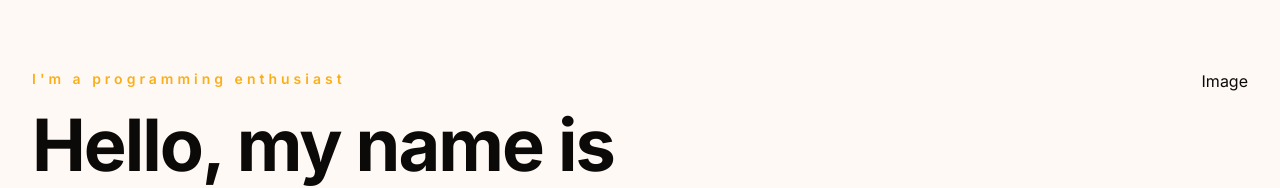
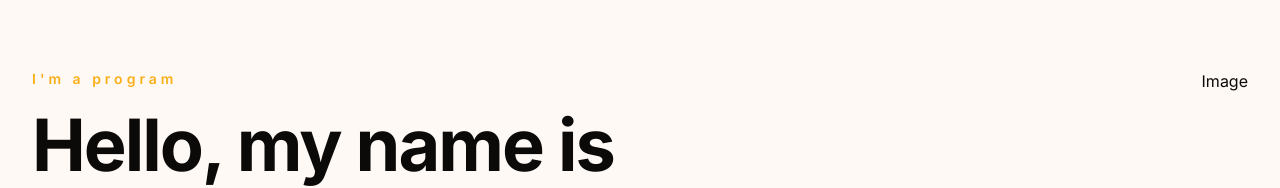
Before and after one commit to GCarido/my-portfolio, a Next.js app: page / in a window 1280 px wide. Shown: the part 144-332 px from the top of the page. Built offline with nearby package versions, Linux system fonts and the light colour scheme.

Commit message:
Make small changes in type animation text

```diff
--- a/components/Hero.jsx
+++ b/components/Hero.jsx
@@ -28,11 +28,11 @@ const Hero = () => {
                                 sequence={[
                                     "Hello!",
                                     1000,
-                                    `I'm a Web Developer`,
+                                    `I'm an aspiring Web Developer`,
                                     1000,
                                     `I'm a programming enthusiast`,
                                     1000,
-                                    `I'm a Frontend Developer`,
+                                    `I'm fluent in JavaScript, React, and Node.js`,
                                     1000
                                 ]}
                                 wrapper="span"
```
